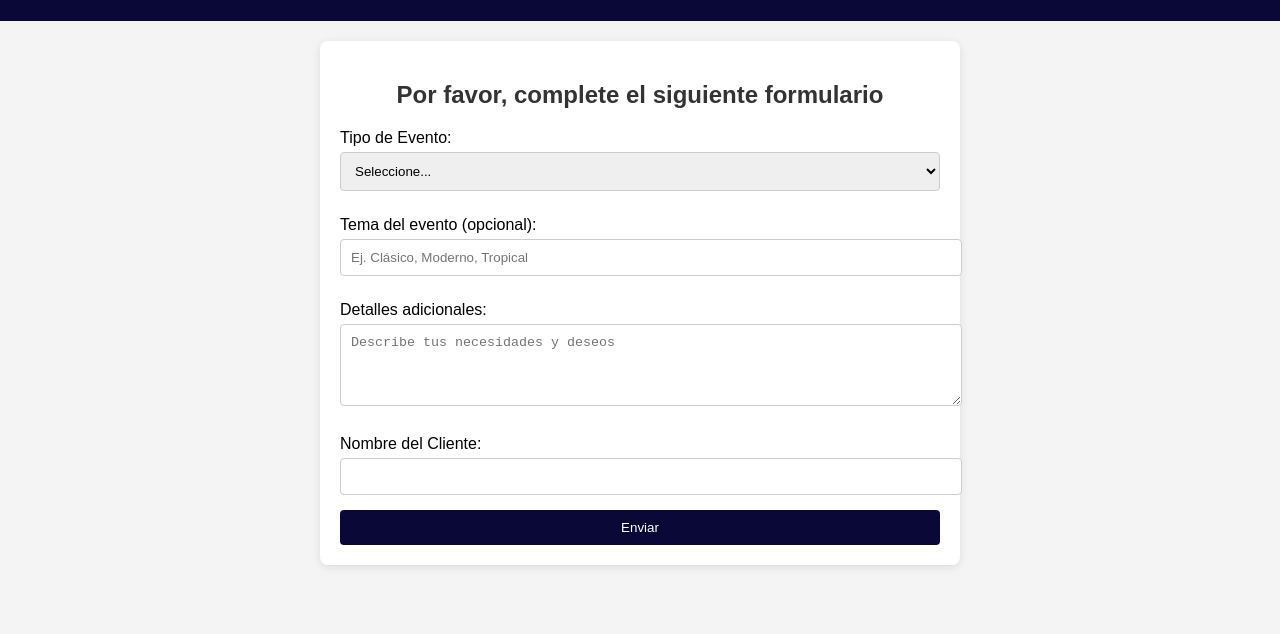
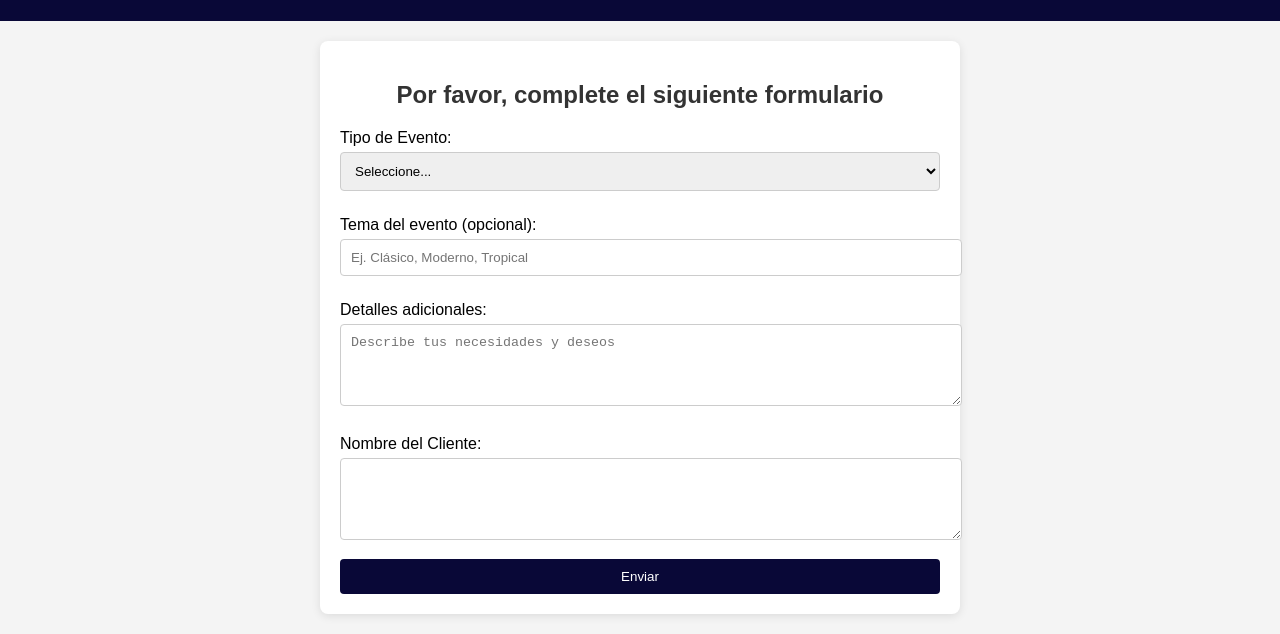
Before and after one commit to fk-es/fk, a plain HTML site: page index.html in a window 1280 px wide. Shown: the part 253-887 px from the top of the page. Before the commit the page ends 838 px from the top, so only its background shows below. Drawn offline with Linux system fonts and the light colour scheme.

Commit message:
Update index.html

```diff
--- a/index.html
+++ b/index.html
@@ -44,7 +44,7 @@
         <textarea id="event-details" name="eventDetails" rows="4" placeholder="Describe tus necesidades y deseos"></textarea>
 
             <label for="nombre-cliente">Nombre del Cliente:</label>
-            <input type="text" id="nombre-cliente" required>
+            <textarea id="name-client" name="nameClient" rows="4" placeholdere="Escriba su nombre"></textarea>
 
             <button type="submit">Enviar</button>
         </form>
```
